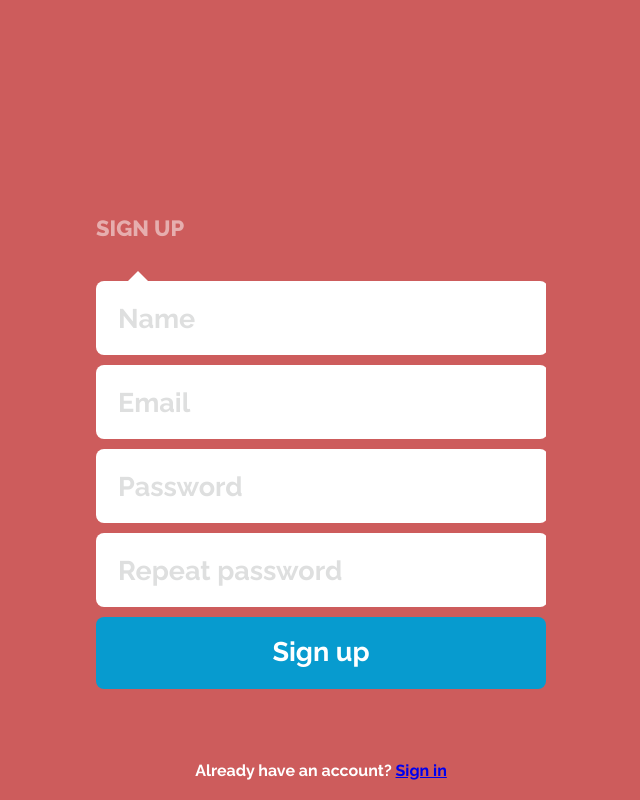
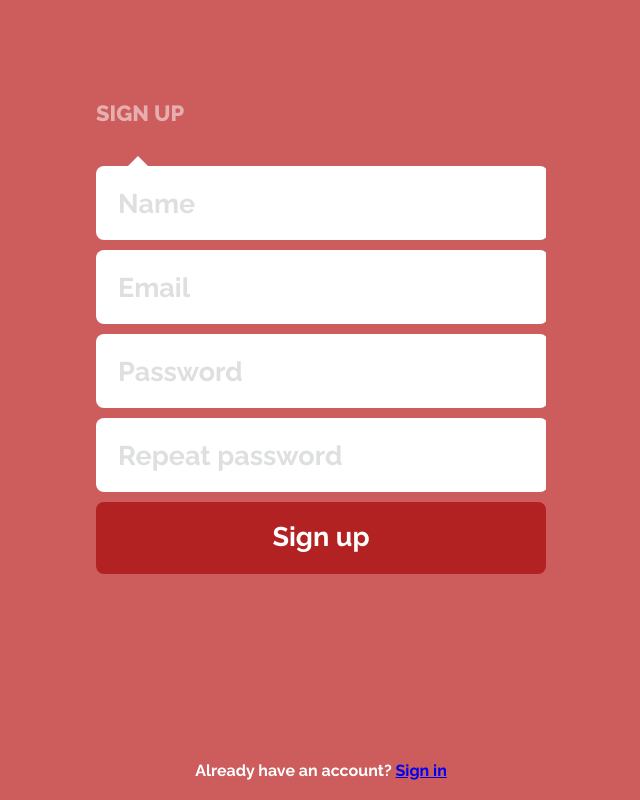
Before and after one commit to aryunabzzzzz/online-shop, a PHP site: page /public/registration.php in a window 1280 px wide. Shown: the whole page, without its empty margins (319-959 px from the left). Run offline with PHP 8.4, Linux system fonts and the light colour scheme.

Commit message:
change style.php

```diff
--- a/src/public/style.php
+++ b/src/public/style.php
@@ -25,11 +25,15 @@
     #signin:checked ~ #wrapper #arrow { left: 32px; }
     #signin:checked ~ button span { transform: translate3d(0,-72px,0); }
 
+    #signup:checked ~ #wrapper { height: 262px; }
+    #signup:checked ~ #wrapper #arrow { left: 137px; }
+    #signup:checked ~ button span { transform: translate3d(0,-144px,0); }
+
 
     form {
         width: 450px;
         height: 370px;
-        margin: -185px -225px;
+        margin: -300px -225px;
         position: absolute;
         left: 50%;
         top: 50%;
@@ -69,7 +73,7 @@
         transition: all .2s ease-in-out;
     }
     button {
-        background: #079BCF;
+        background: #B22222;
         border: none;
         border-radius: 8px;
         color: #fff;
```
